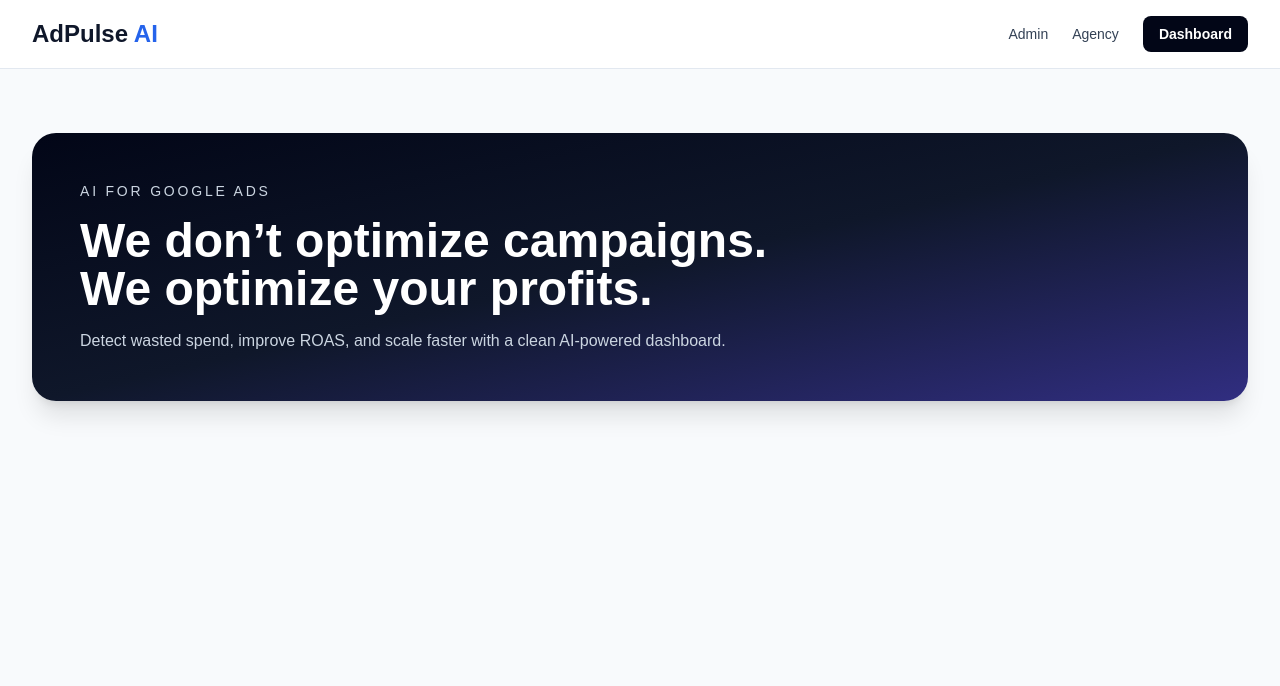
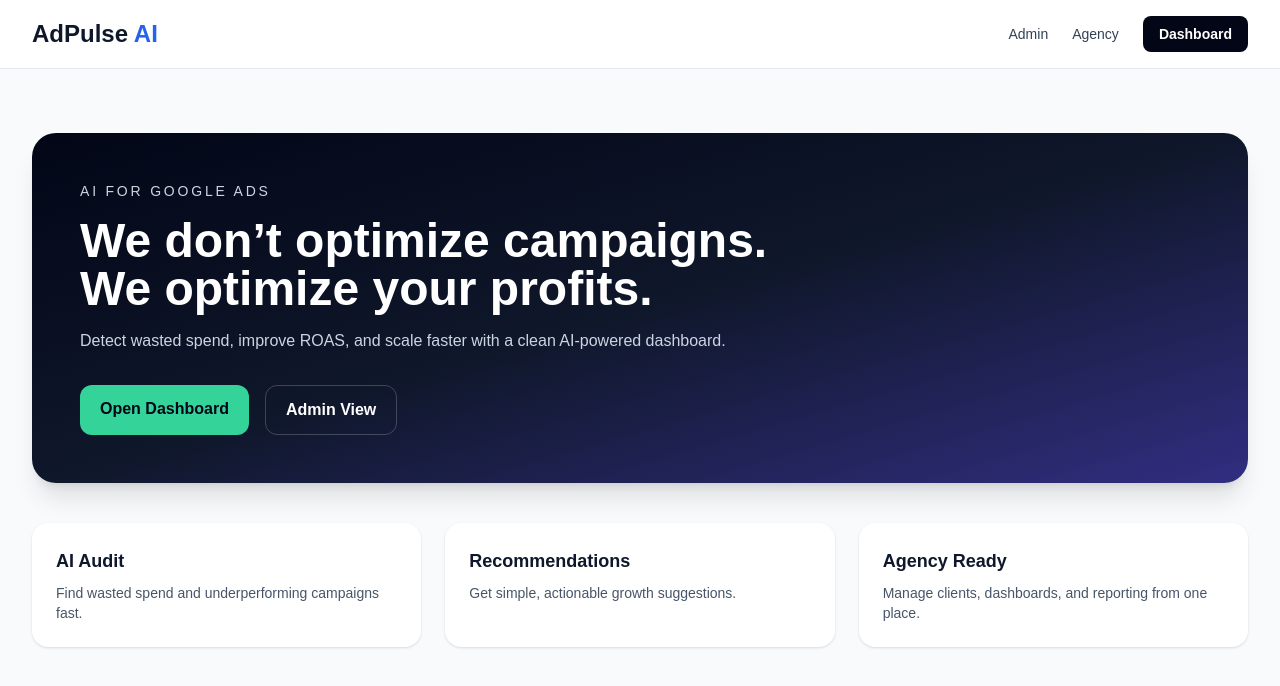
Before and after one commit to srinivarmab/adpulseai, a Next.js app: page / in a window 1280 px wide. Shown: the top 686 px of the page. Built offline with nearby package versions, Linux system fonts and the light colour scheme.

Commit message:
Update page.js

```diff
--- a/app/page.js
+++ b/app/page.js
@@ -1,4 +1,13 @@
 import Link from "next/link";
+
+function FeatureCard({ title, desc }) {
+  return (
+    <div className="rounded-2xl bg-white p-6 shadow">
+      <h3 className="text-lg font-semibold text-slate-900">{title}</h3>
+      <p className="mt-2 text-sm text-slate-600">{desc}</p>
+    </div>
+  );
+}
 
 export default function HomePage() {
   return (
@@ -41,8 +50,39 @@
           <p className="mt-4 max-w-2xl text-slate-300">
             Detect wasted spend, improve ROAS, and scale faster with a clean AI-powered dashboard.
           </p>
+
+          <div className="mt-8 flex flex-wrap gap-4">
+            <Link
+              href="/dashboard"
+              className="rounded-xl bg-emerald-400 px-5 py-3 font-semibold text-slate-950"
+            >
+              Open Dashboard
+            </Link>
+
+            <Link
+              href="/admin"
+              className="rounded-xl border border-white/20 px-5 py-3 font-semibold text-white"
+            >
+              Admin View
+            </Link>
+          </div>
+        </section>
+
+        <section className="mt-10 grid gap-6 md:grid-cols-3">
+          <FeatureCard
+            title="AI Audit"
+            desc="Find wasted spend and underperforming campaigns fast."
+          />
+          <FeatureCard
+            title="Recommendations"
+            desc="Get simple, actionable growth suggestions."
+          />
+          <FeatureCard
+            title="Agency Ready"
+            desc="Manage clients, dashboards, and reporting from one place."
+          />
         </section>
       </main>
     </div>
   );
-                }
+}
```
